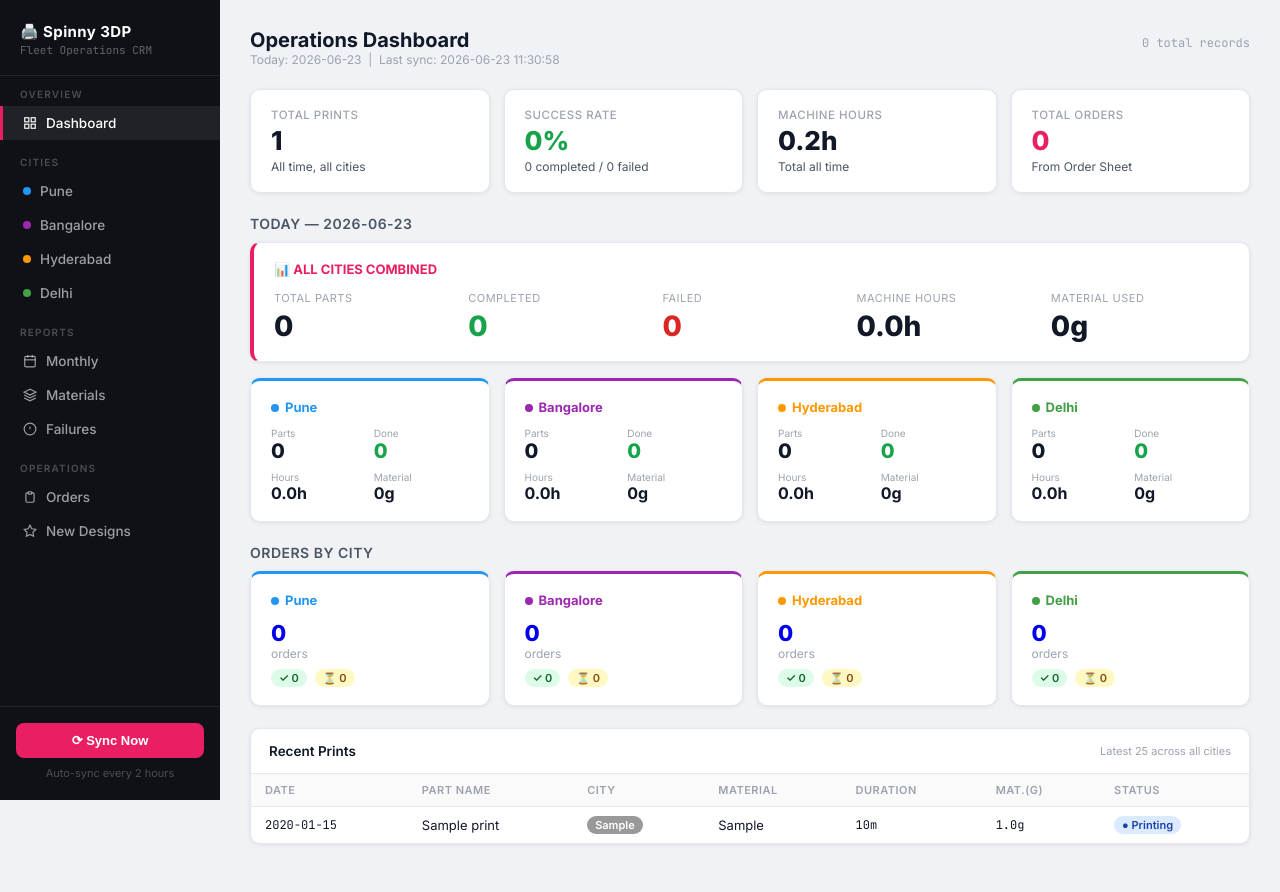
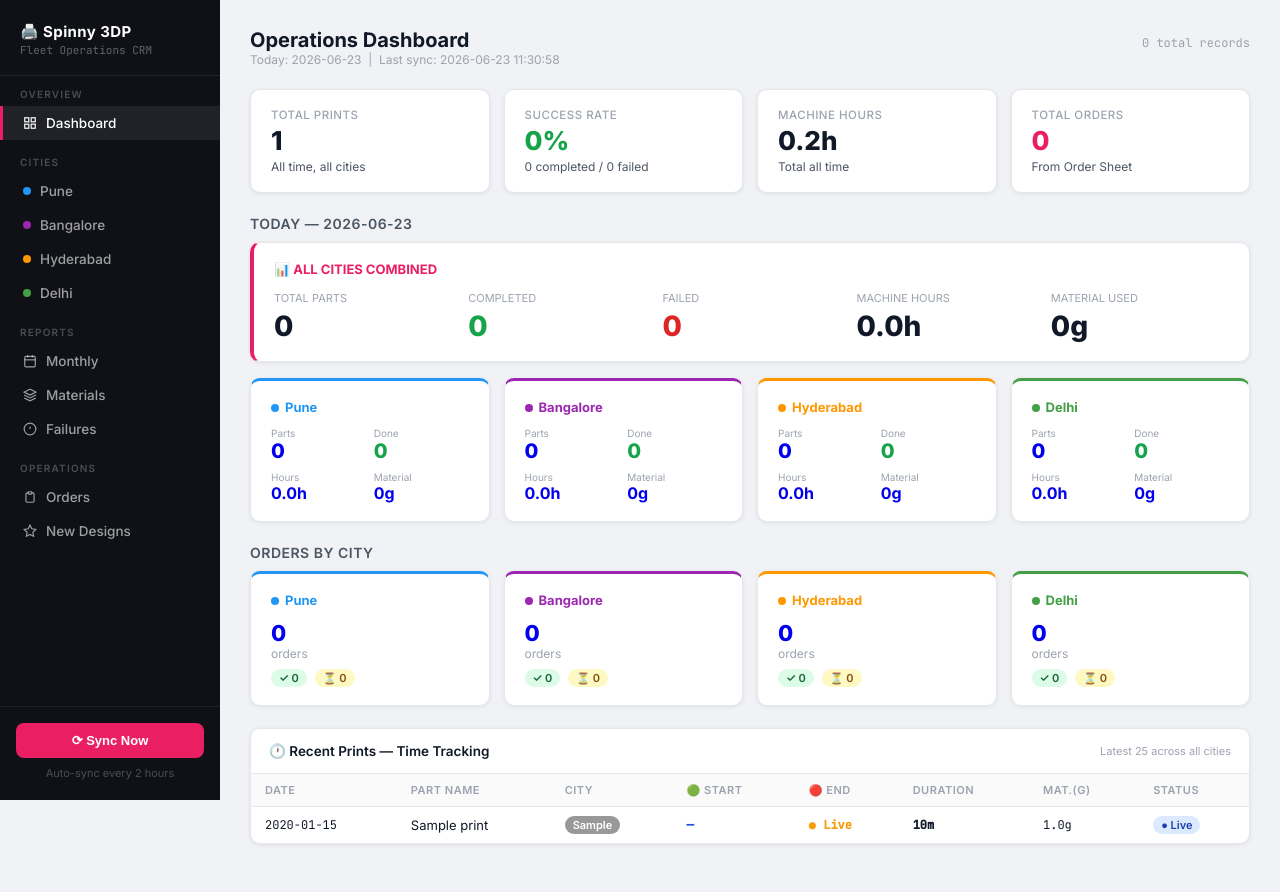
Before and after one commit to vishal15-ops/spinny-3dp-crm, a Flask app: page / in a window 1280 px wide. Run offline with Flask 3, Linux system fonts and the light colour scheme; data comes from the database, SQL or seed files in the repository; tables that the repository leaves empty hold one stand-in row (values such as "Sample post").

Commit message:
Update dashboard.html

```diff
--- a/templates/dashboard.html
+++ b/templates/dashboard.html
@@ -9,138 +9,64 @@
   </div>
   <div class="page-meta mono">{{ last_sync[1] if last_sync else 0 }} total records</div>
 </div>
-
-<!-- Overall KPIs -->
 <div class="cards-row cards-4">
-  <div class="card">
-    <div class="card-label">Total Prints</div>
-    <div class="card-value">{{ total }}</div>
-    <div class="card-sub">All time, all cities</div>
-  </div>
-  <div class="card">
-    <div class="card-label">Success Rate</div>
-    <div class="card-value text-green">{{ "%.0f"|format(completed/total*100 if total else 0) }}%</div>
-    <div class="card-sub">{{ completed }} completed / {{ failed }} failed</div>
-  </div>
-  <div class="card">
-    <div class="card-label">Machine Hours</div>
-    <div class="card-value">{{ hrs_total }}h</div>
-    <div class="card-sub">Total all time</div>
-  </div>
-  <div class="card">
-    <div class="card-label">Total Orders</div>
-    <div class="card-value" style="color:#e91e63">{{ total_orders }}</div>
-    <div class="card-sub">From Order Sheet</div>
+  <div class="card"><div class="card-label">Total Prints</div><div class="card-value">{{ total }}</div><div class="card-sub">All time, all cities</div></div>
+  <div class="card"><div class="card-label">Success Rate</div><div class="card-value text-green">{{ "%.0f"|format(completed/total*100 if total else 0) }}%</div><div class="card-sub">{{ completed }} completed / {{ failed }} failed</div></div>
+  <div class="card"><div class="card-label">Machine Hours</div><div class="card-value">{{ hrs_total }}h</div><div class="card-sub">Total all time</div></div>
+  <div class="card"><div class="card-label">Total Orders</div><div class="card-value" style="color:#e91e63">{{ total_orders }}</div><div class="card-sub">From Order Sheet</div></div>
+</div>
+<div class="section-title">Today — {{ today }}</div>
+<div class="card" style="margin-bottom:16px;border-left:4px solid #e91e63">
+  <div style="font-size:13px;font-weight:700;color:#e91e63;margin-bottom:14px">📊 ALL CITIES COMBINED</div>
+  <div style="display:grid;grid-template-columns:repeat(5,1fr);gap:16px">
+    <div><div style="font-size:11px;color:#9ca3af;text-transform:uppercase">Total Parts</div><div style="font-size:28px;font-weight:800;margin-top:4px">{{ today_total.prints }}</div></div>
+    <div><div style="font-size:11px;color:#9ca3af;text-transform:uppercase">Completed</div><div style="font-size:28px;font-weight:800;margin-top:4px;color:#16a34a">{{ today_total.ok }}</div></div>
+    <div><div style="font-size:11px;color:#9ca3af;text-transform:uppercase">Failed</div><div style="font-size:28px;font-weight:800;margin-top:4px;color:#dc2626">{{ today_total.failed }}</div></div>
+    <div><div style="font-size:11px;color:#9ca3af;text-transform:uppercase">Machine Hours</div><div style="font-size:28px;font-weight:800;margin-top:4px">{{ today_total.hours }}h</div></div>
+    <div><div style="font-size:11px;color:#9ca3af;text-transform:uppercase">Material Used</div><div style="font-size:28px;font-weight:800;margin-top:4px">{{ today_total.mat_g }}g</div></div>
   </div>
 </div>
-
-<!-- TODAY TOTAL (All Cities Combined) -->
-<div class="section-title">Today — {{ today }}</div>
-<div class="card" style="margin-bottom:16px; border-left:4px solid #e91e63">
-  <div style="display:flex; align-items:center; gap:6px; margin-bottom:14px">
-    <span style="font-size:13px;font-weight:700;color:#e91e63">📊 ALL CITIES COMBINED</span>
-  </div>
-  <div style="display:grid; grid-template-columns:repeat(5,1fr); gap:16px">
-    <div>
-      <div style="font-size:11px;color:#9ca3af;text-transform:uppercase;letter-spacing:.5px">Total Parts</div>
-      <div style="font-size:28px;font-weight:800;margin-top:4px">{{ today_total.prints }}</div>
+<div class="cards-row cards-4">
+  {% for city in cities %}{% set d = cities_today[city] %}
+  <a href="/city/{{ city }}" style="text-decoration:none">
+  <div class="city-card" style="border-top-color:{{ d.color }}">
+    <div class="city-card-name" style="color:{{ d.color }}"><span style="display:inline-block;width:8px;height:8px;border-radius:50%;background:{{ d.color }};margin-right:6px;vertical-align:middle"></span>{{ city }}</div>
+    <div style="display:grid;grid-template-columns:1fr 1fr;gap:8px;margin-top:6px">
+      <div><div style="font-size:10px;color:#9ca3af">Parts</div><div style="font-size:20px;font-weight:800">{{ d.prints }}</div></div>
+      <div><div style="font-size:10px;color:#9ca3af">Done</div><div style="font-size:20px;font-weight:800;color:#16a34a">{{ d.ok }}</div></div>
+      <div><div style="font-size:10px;color:#9ca3af">Hours</div><div style="font-size:16px;font-weight:700">{{ d.hours }}h</div></div>
+      <div><div style="font-size:10px;color:#9ca3af">Material</div><div style="font-size:16px;font-weight:700">{{ d.mat_g }}g</div></div>
     </div>
-    <div>
-      <div style="font-size:11px;color:#9ca3af;text-transform:uppercase;letter-spacing:.5px">Completed</div>
-      <div style="font-size:28px;font-weight:800;margin-top:4px;color:#16a34a">{{ today_total.ok }}</div>
-    </div>
-    <div>
-      <div style="font-size:11px;color:#9ca3af;text-transform:uppercase;letter-spacing:.5px">Failed</div>
-      <div style="font-size:28px;font-weight:800;margin-top:4px;color:#dc2626">{{ today_total.failed }}</div>
-    </div>
-    <div>
-      <div style="font-size:11px;color:#9ca3af;text-transform:uppercase;letter-spacing:.5px">Machine Hours</div>
-      <div style="font-size:28px;font-weight:800;margin-top:4px">{{ today_total.hours }}h</div>
-    </div>
-    <div>
-      <div style="font-size:11px;color:#9ca3af;text-transform:uppercase;letter-spacing:.5px">Material Used</div>
-      <div style="font-size:28px;font-weight:800;margin-top:4px">{{ today_total.mat_g }}g</div>
-    </div>
-  </div>
+  </div></a>{% endfor %}
 </div>
-
-<!-- TODAY PER CITY -->
-<div class="cards-row cards-4">
-  {% for city in cities %}
-  {% set d = cities_today[city] %}
-  <div class="city-card" style="border-top-color:{{ d.color }}">
-    <div class="city-card-name" style="color:{{ d.color }}">
-      <span style="display:inline-block;width:8px;height:8px;border-radius:50%;background:{{ d.color }};margin-right:6px;vertical-align:middle"></span>{{ city }}
-    </div>
-    <div style="display:grid;grid-template-columns:1fr 1fr;gap:8px;margin-top:6px">
-      <div>
-        <div style="font-size:10px;color:#9ca3af">Parts</div>
-        <div style="font-size:20px;font-weight:800">{{ d.prints }}</div>
-      </div>
-      <div>
-        <div style="font-size:10px;color:#9ca3af">Done</div>
-        <div style="font-size:20px;font-weight:800;color:#16a34a">{{ d.ok }}</div>
-      </div>
-      <div>
-        <div style="font-size:10px;color:#9ca3af">Hours</div>
-        <div style="font-size:16px;font-weight:700">{{ d.hours }}h</div>
-      </div>
-      <div>
-        <div style="font-size:10px;color:#9ca3af">Material</div>
-        <div style="font-size:16px;font-weight:700">{{ d.mat_g }}g</div>
-      </div>
-    </div>
-  </div>
-  {% endfor %}
-</div>
-
-<!-- ORDERS BY CITY -->
 <div class="section-title">Orders by City</div>
 <div class="cards-row cards-4">
-  {% for city in cities %}
-  {% set o = ord_city[city] %}
+  {% for city in cities %}{% set o = ord_city[city] %}
   <a href="/orders?city={{ city }}" style="text-decoration:none">
   <div class="city-card" style="border-top-color:{{ city_color[city] }};cursor:pointer">
-    <div class="city-card-name" style="color:{{ city_color[city] }}">
-      <span style="display:inline-block;width:8px;height:8px;border-radius:50%;background:{{ city_color[city] }};margin-right:6px;vertical-align:middle"></span>{{ city }}
-    </div>
+    <div class="city-card-name" style="color:{{ city_color[city] }}"><span style="display:inline-block;width:8px;height:8px;border-radius:50%;background:{{ city_color[city] }};margin-right:6px;vertical-align:middle"></span>{{ city }}</div>
     <div style="font-size:22px;font-weight:800;margin-top:6px">{{ o.total }}</div>
     <div style="font-size:12px;color:#9ca3af">orders</div>
-    <div style="margin-top:8px;display:flex;gap:8px;flex-wrap:wrap">
-      <span class="badge b-fulfilled">✓ {{ o.fulfilled }}</span>
-      <span class="badge b-pending">⏳ {{ o.pending }}</span>
-    </div>
-  </div>
-  </a>
-  {% endfor %}
+    <div style="margin-top:8px;display:flex;gap:8px"><span class="badge b-fulfilled">✓ {{ o.fulfilled }}</span><span class="badge b-pending">⏳ {{ o.pending }}</span></div>
+  </div></a>{% endfor %}
 </div>
-
-<!-- RECENT PRINTS -->
 <div class="table-card">
-  <div class="table-card-header">
-    Recent Prints
-    <small>Latest 25 across all cities</small>
-  </div>
+  <div class="table-card-header">🕐 Recent Prints — Time Tracking<small>Latest 25 across all cities</small></div>
   <table>
-    <thead>
-      <tr><th>Date</th><th>Part Name</th><th>City</th><th>Material</th><th>Duration</th><th>Mat.(g)</th><th>Status</th></tr>
-    </thead>
+    <thead><tr><th>Date</th><th>Part Name</th><th>City</th><th>🟢 Start</th><th>🔴 End</th><th>Duration</th><th>Mat.(g)</th><th>Status</th></tr></thead>
     <tbody>
       {% for p in recent %}
+      {% set st = p[8][11:16] if p[8] and p[8]|length > 10 else '—' %}
+      {% set et = p[9][11:16] if p[9] and p[9]|length > 10 else '—' %}
       <tr>
         <td class="mono">{{ p[0] }}</td>
         <td class="td-part" title="{{ p[1] }}">{{ p[1] }}</td>
         <td><span class="b-city" style="background:{{ city_color.get(p[3],'#999') }}">{{ p[3] }}</span></td>
-        <td>{{ p[4] }}</td>
-        <td class="mono">{{ p[5] }}m</td>
+        <td class="mono" style="color:#1d4ed8;font-weight:600">{{ st }}</td>
+        <td class="mono" style="color:#7c3aed;font-weight:600">{% if et != '—' %}{{ et }}{% elif p[7]=='Printing' %}<span style="color:#f59e0b">● Live</span>{% else %}—{% endif %}</td>
+        <td class="mono" style="font-weight:600">{% if p[5] and p[5]>0 %}{% if p[5]>=60 %}{{ p[5]//60 }}h {{ p[5]%60 }}m{% else %}{{ p[5] }}m{% endif %}{% else %}—{% endif %}</td>
         <td class="mono">{{ p[6] }}g</td>
-        <td>
-          {% if p[7]=='Completed'  %}<span class="badge b-completed">✓ Completed</span>
-          {% elif p[7]=='Failed'   %}<span class="badge b-failed">✗ Failed</span>
-          {% elif p[7]=='Printing' %}<span class="badge b-printing">● Printing</span>
-          {% else %}<span class="badge b-cancelled">{{ p[7] }}</span>
-          {% endif %}
-        </td>
+        <td>{% if p[7]=='Completed' %}<span class="badge b-completed">✓ Done</span>{% elif p[7]=='Failed' %}<span class="badge b-failed">✗ Failed</span>{% elif p[7]=='Printing' %}<span class="badge b-printing">● Live</span>{% else %}<span class="badge b-cancelled">{{ p[7] }}</span>{% endif %}</td>
       </tr>
       {% endfor %}
     </tbody>
```
